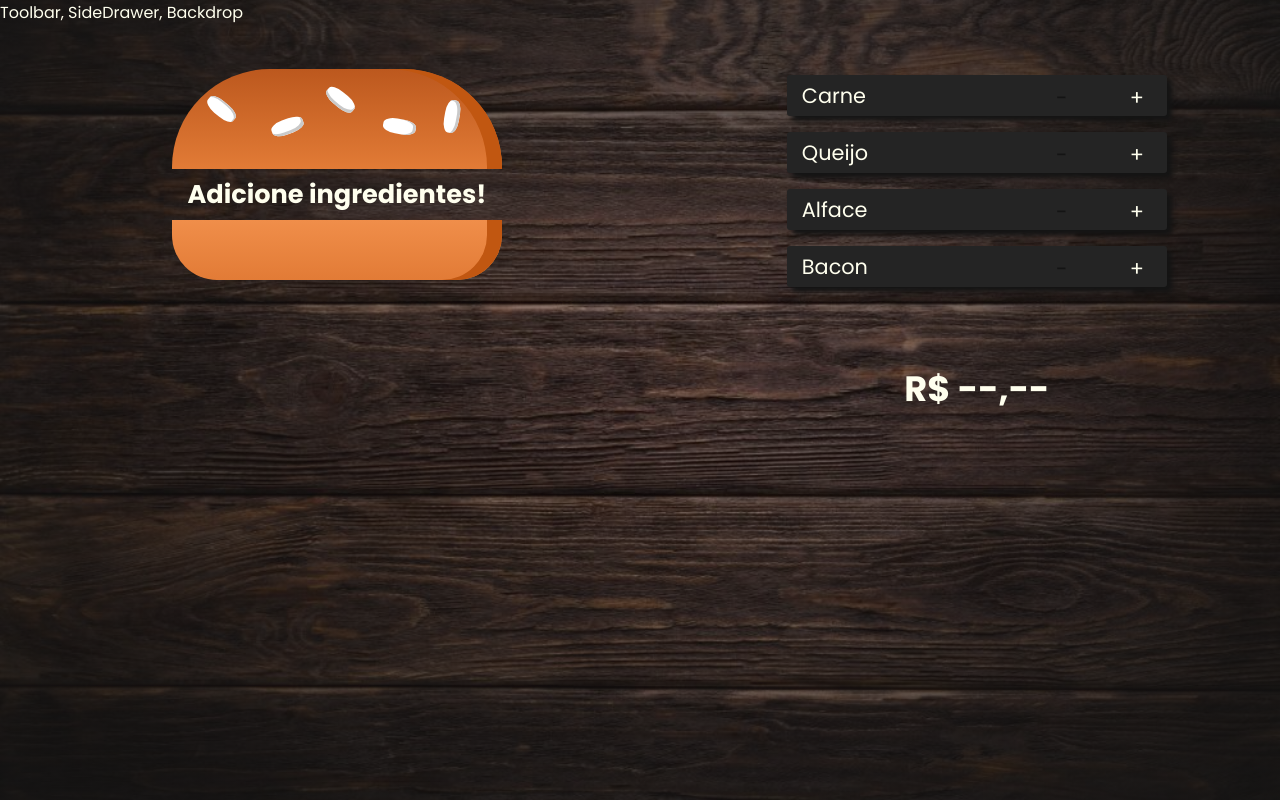
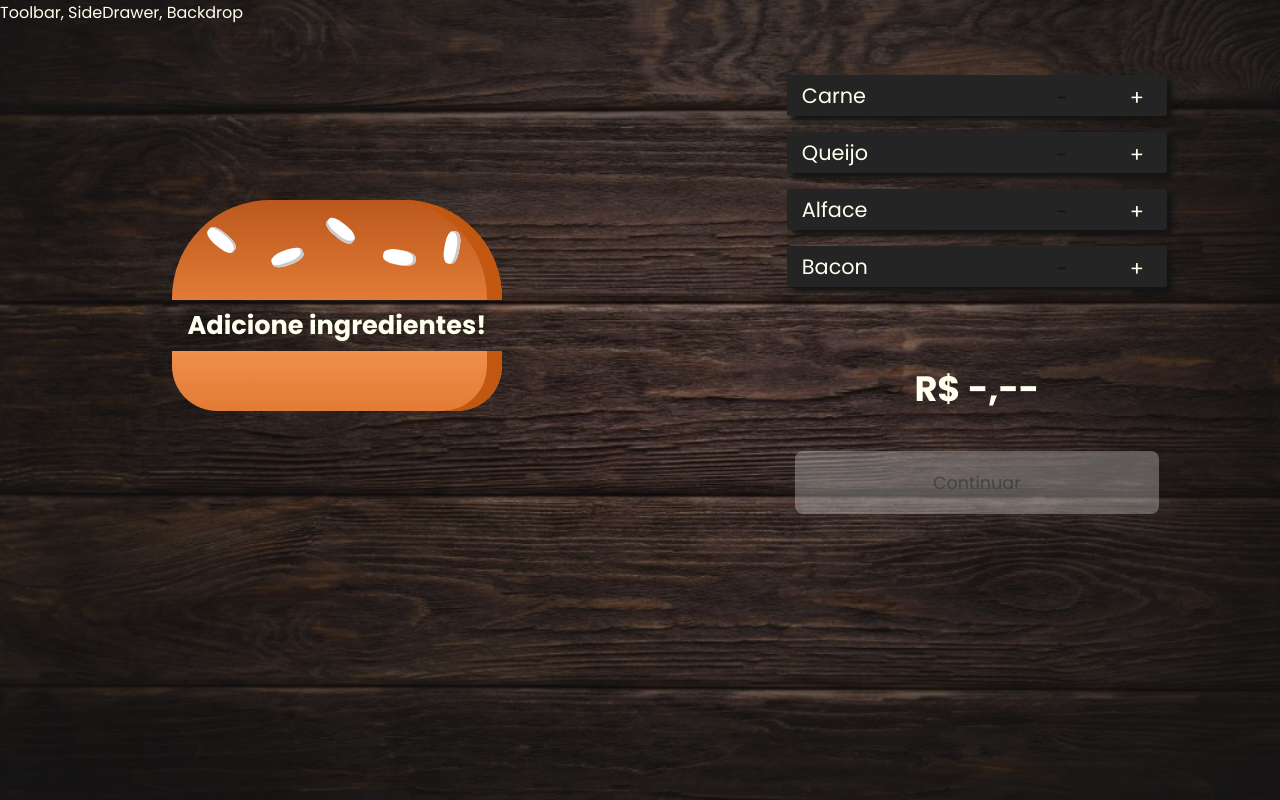
Before and after one commit to ricsonl/burgerBuilder, a React (Create React App) app in the folder web/: page / in a window 1280 px wide. Built offline with nearby package versions, Linux system fonts and the light colour scheme.

Commit message:
disable purchase button, css changes

```diff
--- a/web/src/components/Burger/styles.module.css
+++ b/web/src/components/Burger/styles.module.css
@@ -17,8 +17,3 @@
     margin: 4px;
   }
 }
-@media (min-width: 701px){
-  .Burger{
-    align-self: flex-start;
-  }
-}
--- a/web/src/components/Controls/index.js
+++ b/web/src/components/Controls/index.js
@@ -7,7 +7,8 @@ import styles from './styles.module.css';
 
 const Controls = () => {
 
-  const ingredientsContext = useContext(IngredientsContext)
+  const ingredientsContext = useContext(IngredientsContext);
+  const purchasable = Object.values(ingredientsContext.ingredients).reduce((sum, val) => sum + val, 0) > 0;
 
   const controls = [
     { label: 'Carne', name: 'meat' },
@@ -15,7 +16,7 @@ const Controls = () => {
     { label: 'Alface', name: 'salad' },
     { label: 'Bacon', name: 'bacon' },
   ];
-  console.log()
+
   return (
     <div className={styles.Controls}>
       {
@@ -23,23 +24,19 @@ const Controls = () => {
           return <Control key={ctrl.name} label={ctrl.label} name={ctrl.name} />
         })
       }
-      {
-        <div className={styles.PriceAndCheckout}>
-          {
-            (
-              Object.values(ingredientsContext.ingredients).reduce((sum, val) => sum + val, 0) > 0 &&
-              <>
-                <h1>R$ {ingredientsContext.total.toFixed(2).toString().split('.').join(',')}</h1>
-                <button>
-                  <p>Continuar</p>
-                  <svg><use xlinkHref="#icon-arrow_back"></use></svg>
-                </button>
-              </>
-            ) || <h1>R$ --,--</h1>
+      <div className={styles.PriceAndCheckout}>
+        <h1>
+          R$ {
+            purchasable ?
+            ingredientsContext.total.toFixed(2).toString().split('.').join(',') :
+            '-,--'
           }
-        </div>
-
-      }
+        </h1>
+        <button disabled={!purchasable} onClick={()=>console.log('aaa')}>
+          <p>Continuar</p>
+          <svg><use xlinkHref="#icon-arrow_back"></use></svg>
+        </button>
+      </div>
     </div>
   );
 };
--- a/web/src/components/Controls/styles.module.css
+++ b/web/src/components/Controls/styles.module.css
@@ -21,8 +21,6 @@
   text-align: center;
 }
 .PriceAndCheckout button{
-  background-color: var(--green);
-  cursor: pointer;
   outline: none;
   border: none;
   border-radius: 8px;
@@ -35,8 +33,16 @@
 
   transition: background-color .2s ease-out;
 }
+.PriceAndCheckout button:enabled{
+  background-color: var(--green);
+  cursor: pointer;
+}
 .PriceAndCheckout button p{
-  transition: transform .2s ease-out;
+  transition: transform .2s ease-out,
+              color .2s ease-out;
+}
+.PriceAndCheckout button:disabled p{
+  color: var(--lighter-grey);
 }
 .PriceAndCheckout button svg{
   height: 25px;
@@ -50,13 +56,13 @@
               opacity .2s ease-out,
               position .2s ease-out;
 }
-.PriceAndCheckout button:hover{
+.PriceAndCheckout button:enabled:hover{
   background-color: var(--light-green);
 }
-.PriceAndCheckout button:hover p{
+.PriceAndCheckout button:enabled:hover p{
   transform: translateX(-12px);
 }
-.PriceAndCheckout button:hover svg{
+.PriceAndCheckout button:enabled:hover svg{
   transform: rotateZ(180deg);
   opacity: 1;
 }
```
